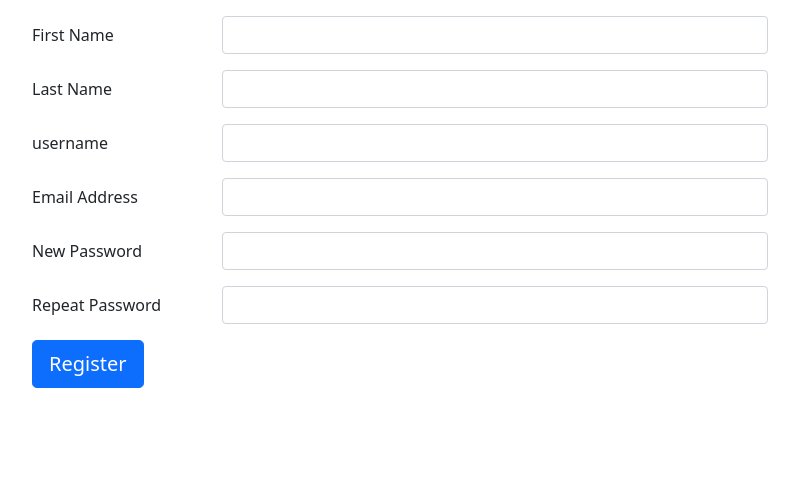
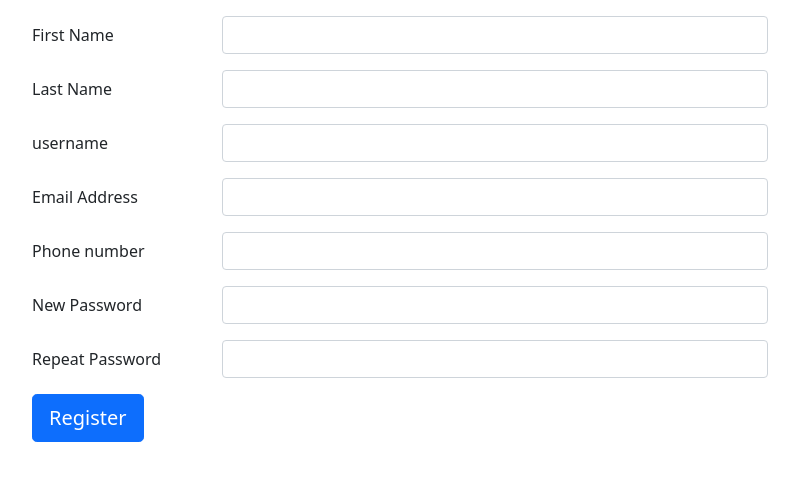
Before and after one commit to GladkovArtem/marketplase_parser, a Flask app: page /auth/register/ in a window 1280 px wide. Shown: the part 56-537 px from the top of the page, without its empty margins (50-849 px from the left). Run offline with Flask 3, Linux system fonts and the light colour scheme; some libraries are stand-ins or nearby versions.

Commit message:
Допил

```diff
--- a/parser/forms/user.py
+++ b/parser/forms/user.py
@@ -1,5 +1,6 @@
 from flask_wtf import FlaskForm
-from wtforms import StringField, validators, PasswordField, SubmitField
+from wtforms import StringField, validators, PasswordField, SubmitField, ValidationError
+import phonenumbers
 
 
 class UserBaseForm(FlaskForm):
@@ -19,6 +20,19 @@ class RegistrationForm(UserBaseForm):
         "New Password", [validators.DataRequired(), validators.EqualTo("confirm", message="Passwords must match")]
     )
     confirm = PasswordField("Repeat Password", [validators.DataRequired()])
+    phone = StringField("Phone number", [validators.DataRequired()])
+
+    def validate_phone(UserBaseForm, field):
+        if len(field.data) > 13:
+            raise ValidationError('Invalid phone number.')
+        try:
+            input_number = phonenumbers.parse(field.data)
+            if not (phonenumbers.is_valid_number(input_number)):
+                raise ValidationError('Invalid phone number.')
+        except:
+            input_number = phonenumbers.parse("+7"+field.data)
+            if not (phonenumbers.is_valid_number(input_number)):
+                raise ValidationError('Invalid phone number.')
     submit = SubmitField("Register")
 
 
--- a/parser/templates/auth/register.html
+++ b/parser/templates/auth/register.html
@@ -17,7 +17,7 @@
         {{ form.csrf_token() }}
 
         {# show inputs #}
-        {% for field in ['first_name', 'last_name', 'username', 'email', 'password_', 'confirm'] %}
+        {% for field in ['first_name', 'last_name', 'username', 'email','phone', 'password_', 'confirm'] %}
             {{ render_field(form[field]) }}
         {% endfor %}
         {# submit #}
--- a/parser/templates/product/create.html
+++ b/parser/templates/product/create.html
@@ -12,12 +12,17 @@
             {{ error }}
         </div>
     {% endif %}
+                {% for msg in get_flashed_messages() %}
+<div class="flash">{{msg}}</div>
+{% endfor %}
             {% if current_user.is_authenticated %}
     <form method="post">
     {{ form.csrf_token }}
 
     {% for field_name in ['low_price','max_price','link'] %}
     {% set field = form[field_name] %}
+
+
     <div class="my-3">
         {{ field.label(class="form-label") }}
         {{ field(class="form-control") }}
--- a/parser/views/auth.py
+++ b/parser/views/auth.py
@@ -105,6 +105,7 @@ def register():
             last_name=form.last_name.data,
             username=form.username.data,
             email=form.email.data,
+            phone=form.phone.data,
             is_staff=False,
             password_=generate_password_hash(form.password_.data),
         )
```
Also changed, not shown: parser/admin.py (+12 -0 lines), parser/views/get_product_list.py (+4 -3 lines).
